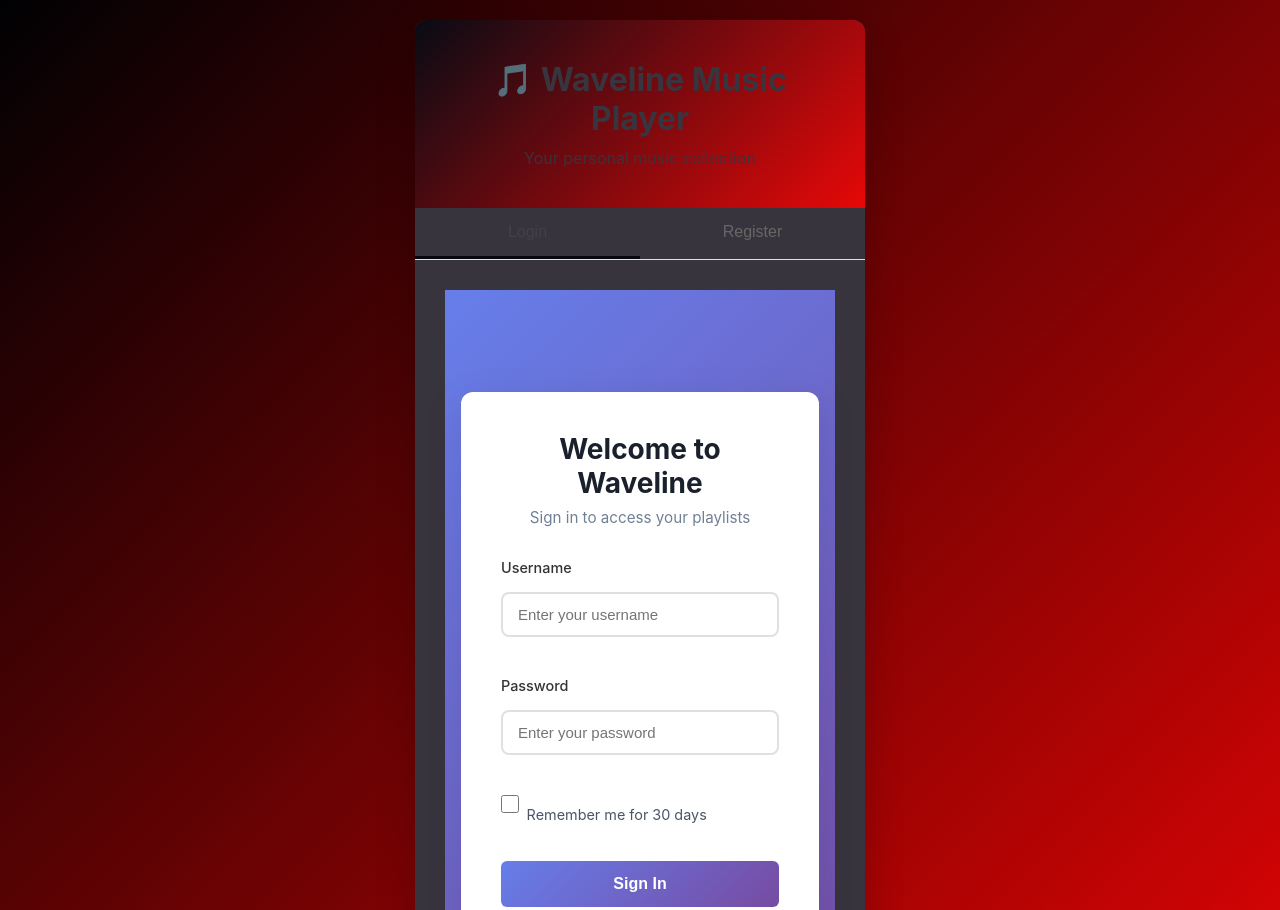
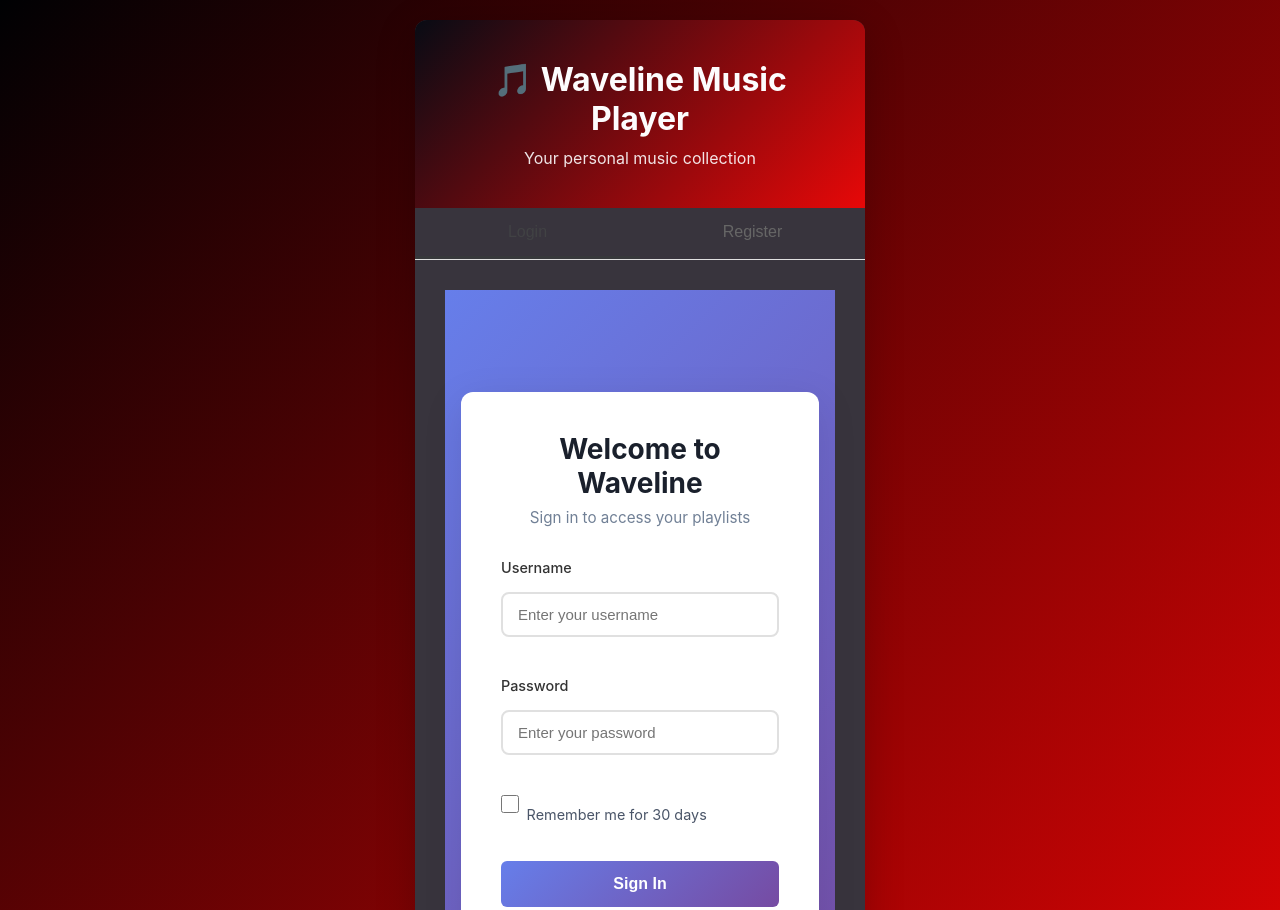
Before and after one commit to Andres-Maya/TallerReproductorDeMusica, a website built with Vite: page frontend/index.html in a window 1280 px wide. Shown: the top 910 px of the page. Built offline with nearby package versions, Linux system fonts and the light colour scheme; no server answers.

Commit message:
Another Styles

```diff
--- a/frontend/styles/main.css
+++ b/frontend/styles/main.css
@@ -12,7 +12,7 @@ body {
   display: flex;
   align-items: center;
   justify-content: center;
-  color: #e0dfe2;
+  color: #6b6a6d;
 }
 
 #app {
@@ -34,7 +34,7 @@ body {
 
 .auth-header {
   background: linear-gradient(135deg, #080b14 0%, #e70808 100%);
-  color: rgb(57, 53, 63);
+  color: rgb(253, 252, 253);
   padding: 40px 30px;
   text-align: center;
 }
@@ -68,12 +68,12 @@ body {
 }
 
 .auth-tab:hover {
-  background: #403d47;
+  background: #e9e8eb;
 }
 
 .auth-tab.active {
   color: #414244;
-  border-bottom-color: #06080e;
+  border-bottom-color: #37383b;
 }
 
 .auth-content {
```
